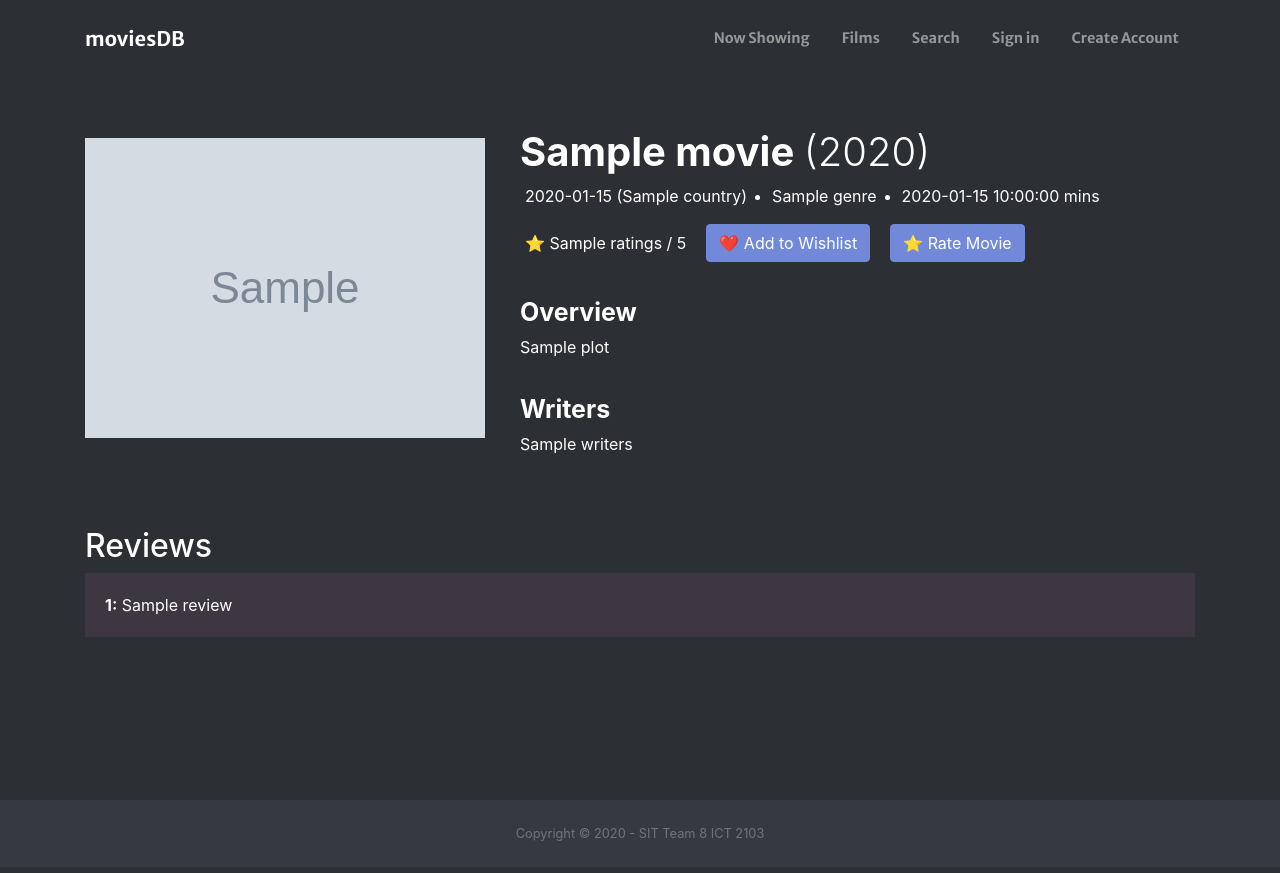
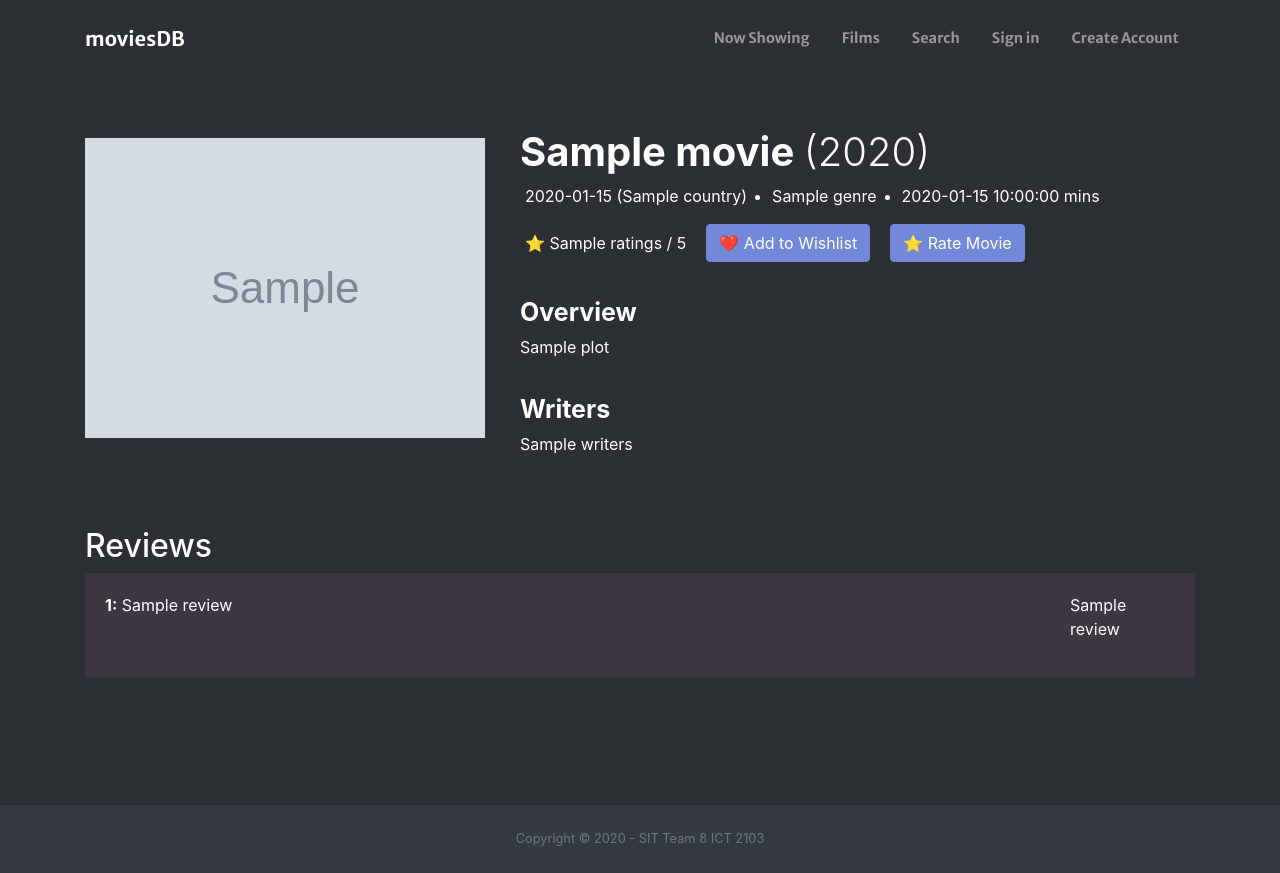
Before and after one commit to helloitsm3/ICT2103-Team-8, a Flask app: template templates/moviename.html in a window 1280 px wide. Run offline with Flask 2, Linux system fonts and the light colour scheme; the template is opened without the code that fills it: most values are stand-ins (such as "Sample title", 1, 10 or a date in 2020); grey boxes marked "Sample" are stand-in pictures; some libraries are stand-ins or nearby versions.

Commit message:
Added rating system

```diff
--- a/scripts/database.py
+++ b/scripts/database.py
@@ -251,10 +251,9 @@ class Database:
                 "Failed to get DB Cursor. Are you trying to use cursor when querying mongodb? Try switch to PostgreSQL or MySQL"
             )
 
-    def initMongoDB(self):
+    def initMongoDB(self, **kwargs):
         db_names = self.db_conn["moviedb"].collection_names()
         self.db_conn["moviedb"]["thegod"].insert({"test": "God"})
-        print(db_names)
 
     # Function to insert reviews
     def userSubmitReview(self, author_id, movie_id, points, review):
--- a/static/commands.json
+++ b/static/commands.json
@@ -6,8 +6,9 @@
 
         "COMMENT #2": "========== ALL FETCH COMMANDS =============",
         "FETCH_MOVIE": "SELECT * FROM Movie WHERE poster_path=%s",
-        "FETCH_ALL_REVIEW": "SELECT u.username, r.review FROM Review r INNER JOIN User u ON r.author_id = u.user_id AND r.movie_id = %s",
+        "FETCH_ALL_REVIEW": "SELECT u.username, r.review, r.points FROM Review r INNER JOIN User u ON r.author_id = u.user_id AND r.movie_id = %s",
         "FETCH_MOVIEBYNAME": "SELECT * FROM Movie WHERE LOWER(title)=%s",
+        "FETCH_RATINGS": "SELECT AVG(r.points) AS ratings FROM Review r INNER JOIN User u ON r.author_id = u.user_id AND r.movie_id = %s;",
 
         "COMMENT #3": "========== ALL CREATE TABLE COMMANDS =============",
         "CREATE_USER_TBL": "CREATE TABLE IF NOT EXISTS User (user_id INT PRIMARY KEY AUTO_INCREMENT NOT NULL, movie_id INT, username VARCHAR(50) NOT NULL UNIQUE, email VARCHAR(50) NOT NULL, password VARCHAR(255) NOT NULL, role_id VARCHAR(25), created_at DATETIME DEFAULT CURRENT_TIMESTAMP )",
--- a/static/css/styles.css
+++ b/static/css/styles.css
@@ -259,3 +259,14 @@ input {
 .card-search {
   background-color: #3c3741;
 }
+
+.card-body-cont {
+  display: flex;
+  flex-direction: row;
+  justify-content: space-between;
+  padding-bottom: -100px;
+}
+
+.card-text {
+  width: 95%;
+}
--- a/templates/authenticated/auth_moviename.html
+++ b/templates/authenticated/auth_moviename.html
@@ -96,8 +96,9 @@
     {% for review in reviews %}
 
     <div class="card-review">
-      <div class="card-body">
+      <div class="card-body card-body-cont">
         <p class="card-text"><strong>{{ review[0] }}:</strong> {{ review[1] }}</p>
+        <p>{{ review[2] }}</p>
       </div>
     </div>
 
--- a/templates/moviename.html
+++ b/templates/moviename.html
@@ -48,8 +48,9 @@
     {% for review in reviews %}
 
     <div class="card-review">
-      <div class="card-body">
+      <div class="card-body card-body-cont">
         <p class="card-text"><strong>{{ review[0] }}:</strong> {{ review[1] }}</p>
+        <p>{{ review[2] }}</p>
       </div>
     </div>
 
```
Also changed, not shown: routes/main_routes.py (+8 -3 lines).
